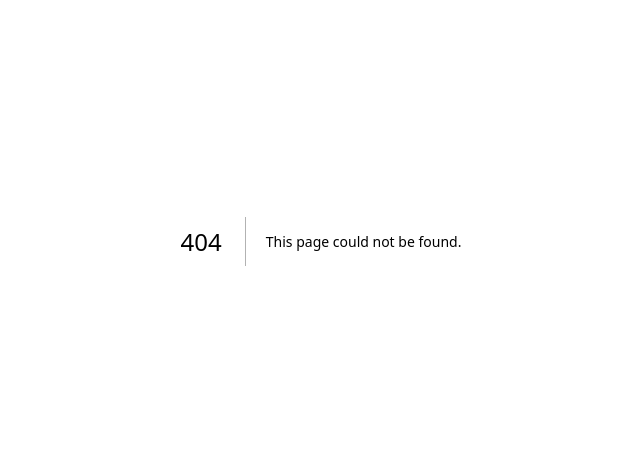
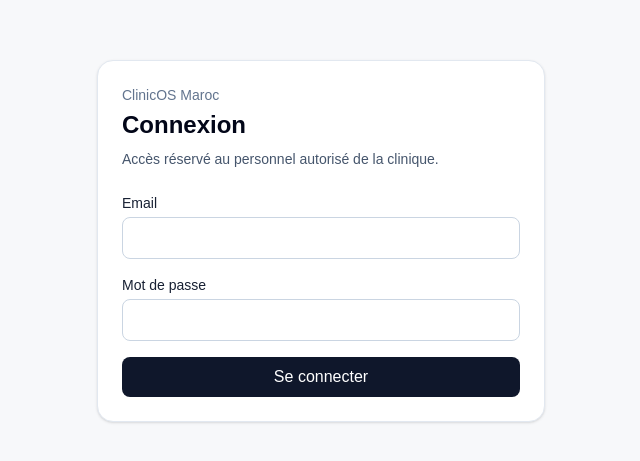
Before and after one commit to younesharti002-crypto/ClinicOSMAROC, a Next.js app: page /login in a window 1280 px wide. Before the commit this address had no page. Shown: the part 159-620 px from the top of the page, without its empty margins (319-959 px from the left). Built offline with nearby package versions, Linux system fonts and the light colour scheme.

Commit message:
feat(auth): add login page

```diff
--- /dev/null
+++ b/src/app/login/page.tsx
@@ -0,0 +1,18 @@
+import { LoginForm } from "@/features/auth/login-form";
+
+export default function LoginPage() {
+  return (
+    <main className="flex min-h-screen items-center justify-center p-6">
+      <section className="w-full max-w-md rounded-2xl border border-slate-200 bg-white p-6 shadow-sm">
+        <div className="mb-6">
+          <p className="text-sm font-medium text-slate-500">ClinicOS Maroc</p>
+          <h1 className="mt-1 text-2xl font-semibold text-slate-950">Connexion</h1>
+          <p className="mt-2 text-sm text-slate-600">
+            Accès réservé au personnel autorisé de la clinique.
+          </p>
+        </div>
+        <LoginForm />
+      </section>
+    </main>
+  );
+}
```
